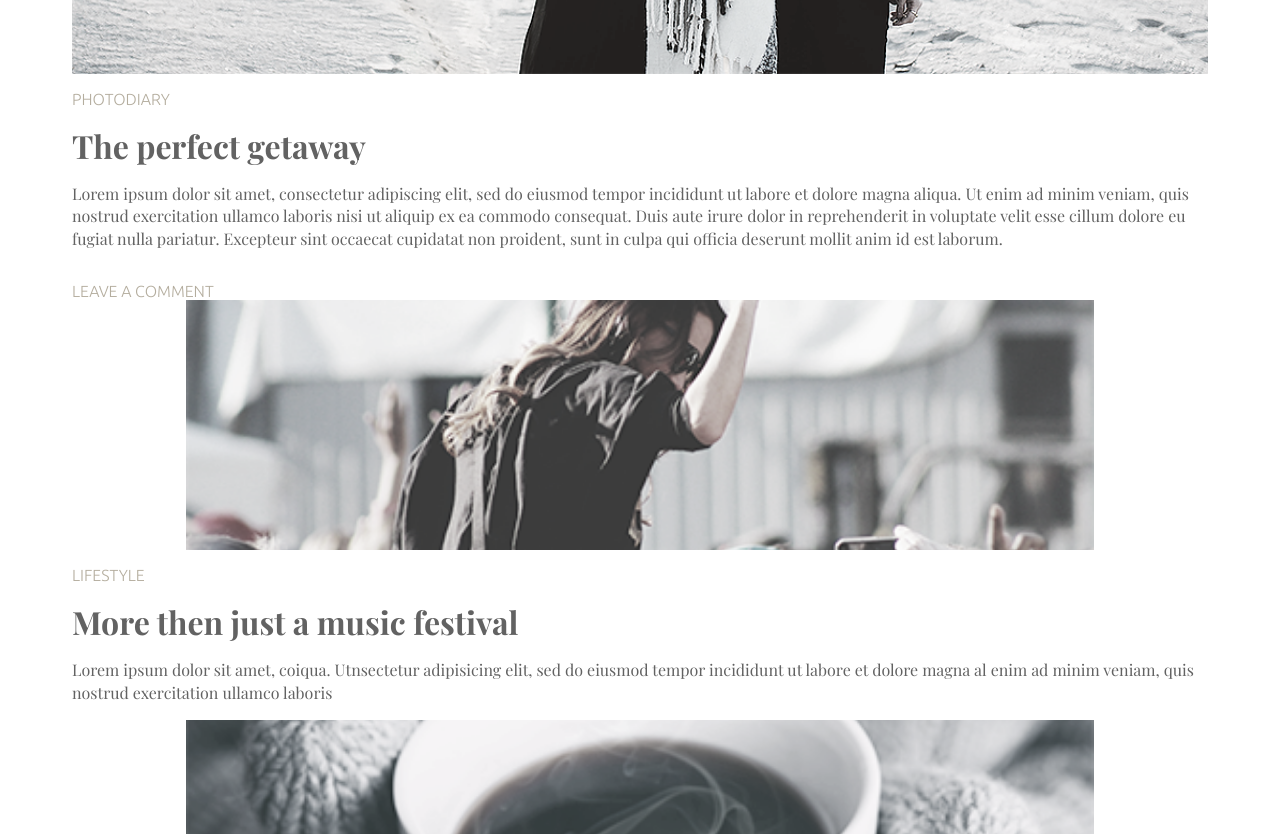
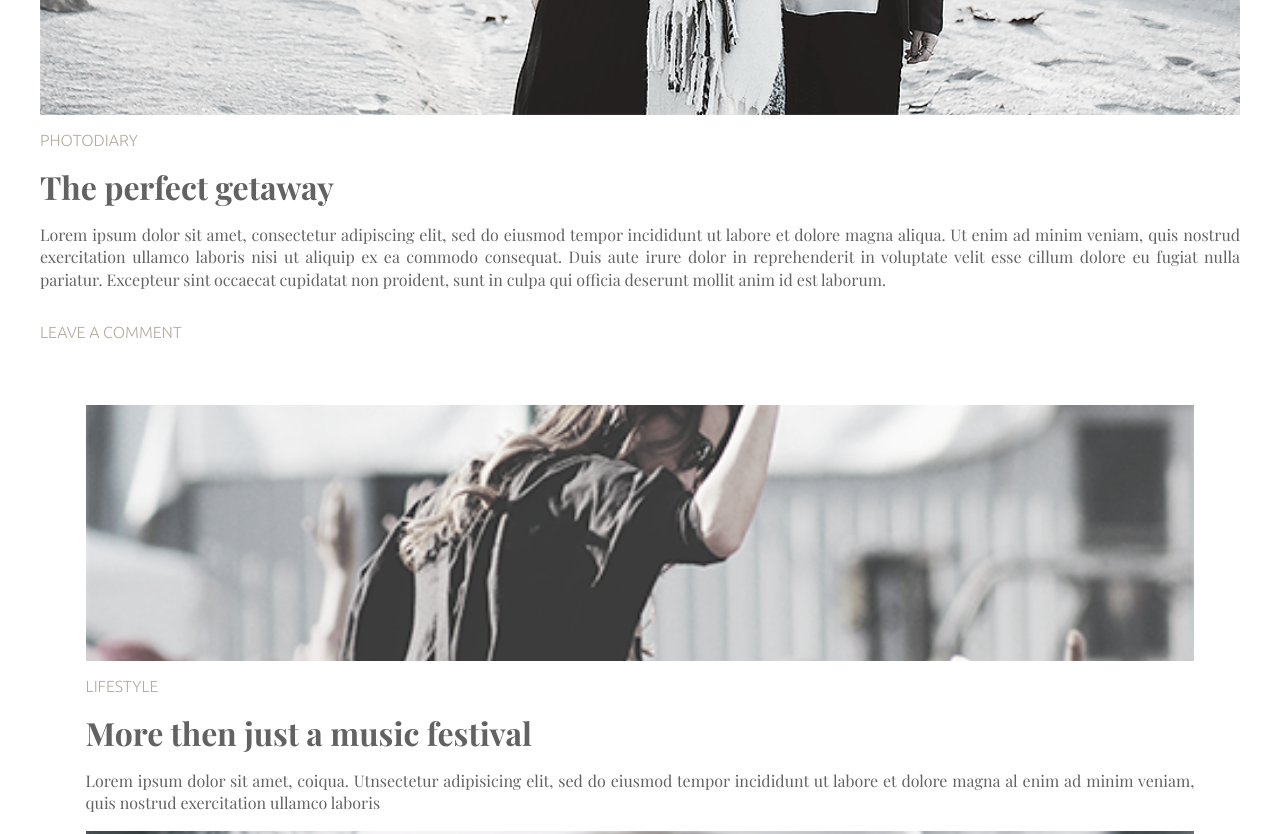
Before and after one commit to rafalskotarski/minimo_layout, a website: page src/index.html in a window 1280 px wide. Shown: the part 747-1581 px from the top of the page. Drawn offline with nearby package versions, Linux system fonts and the light colour scheme; files that its build step writes are made by us from their sources; a web font is replaced by a local one.

Commit message:
teaser width fixes

```diff
--- a/src/index.html
+++ b/src/index.html
@@ -58,7 +58,7 @@
           </div>
           <h1>PHOTODIARY</h1>
           <h2>The perfect getaway</h2>
-          <article class="teaser-section__text">
+          <article class="teaser-section__intro-text">
             Lorem ipsum dolor sit amet, consectetur adipiscing elit, sed do
             eiusmod tempor incididunt ut labore et dolore magna aliqua. Ut enim
             ad minim veniam, quis nostrud exercitation ullamco laboris nisi ut
@@ -67,7 +67,7 @@
             pariatur. Excepteur sint occaecat cupidatat non proident, sunt in
             culpa qui officia deserunt mollit anim id est laborum.
           </article>
-          <h1>LEAVE A COMMENT</h1>
+          <h1 class="teaser-section__comment">LEAVE A COMMENT</h1>
         </div>
         <div class="teaser-section__teaser teaser-section__content-spacing">
           <img
--- a/src/sass/_variables.scss
+++ b/src/sass/_variables.scss
@@ -10,6 +10,8 @@ $font-menu: 20px;
 $line-height: 1.4em;
 
 $gutter: 32px;
+$width-full: 100%;
+$width-narrow: 90%;
 $navbar__menu-z-index: 1;
 $burger-z-index: 2;
 
--- a/src/sass/partials/_teaser-section.scss
+++ b/src/sass/partials/_teaser-section.scss
@@ -1,34 +1,58 @@
 .teaser-section__ {
   &content-spacing {
-    padding-left: $gutter;
-    padding-right: $gutter;
+    padding-left: calc($gutter / 2);
+    padding-right: calc($gutter / 2);
+  }
+
+  &container {
+    text-align: left;
+    margin: 0 auto;
   }
 
   &banner {
     object-fit: cover;
-    width: 100%;
+    width: $width-full;
   }
 
   &image {
     object-fit: cover;
     margin: 0 auto;
     display: block;
+    width: $width-full;
 
     &--banner {
-      width: 100%;
+      width: $width-full;
     }
 
     &--teaser {
-      width: 80%;
-      height: 250px;
+      height: calc($gutter * 8);
+      object-fit: cover;
+      margin: 0 auto;
     }
   }
 
-  &text {
+  &comment {
+    padding-bottom: calc($gutter * 2);
+  }
+
+  &teaser {
+    object-fit: cover;
+    width: $width-narrow;
+    margin: 0 auto;
+  }
+
+  &text,
+  &intro-text {
     font-size: $font-small;
+    margin: 0 auto;
     color: $main-gray;
     font-weight: normal;
     line-height: $line-height;
+    text-align: justify;
     padding: calc($gutter / 2) 0;
   }
+
+  &intro-text {
+    width: $width-full;
+  }
 }
```
Also changed, not shown: 1 other file.
